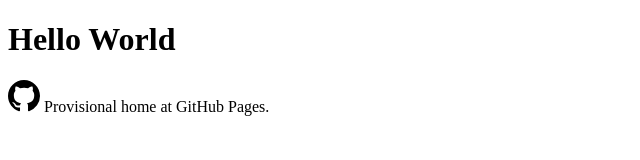
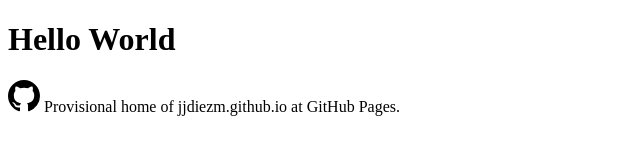
Before and after one commit to jjdiezm/jjdiezm.github.io, a plain HTML site: page index.html in a window 1280 px wide. Shown: the whole page, without its empty margins (0-640 px from the left). Drawn offline with Linux system fonts and the light colour scheme.

Commit message:
New index.html

```diff
--- a/index.html
+++ b/index.html
@@ -3,6 +3,6 @@
 <body>
 <h1>Hello World</h1>
 <p><svg class="octicon octicon-mark-github v-align-middle" height="32" viewBox="0 0 16 16" version="1.1" width="32" aria-hidden="true"><path fill-rule="evenodd" d="M8 0C3.58 0 0 3.58 0 8c0 3.54 2.29 6.53 5.47 7.59.4.07.55-.17.55-.38 0-.19-.01-.82-.01-1.49-2.01.37-2.53-.49-2.69-.94-.09-.23-.48-.94-.82-1.13-.28-.15-.68-.52-.01-.53.63-.01 1.08.58 1.23.82.72 1.21 1.87.87 2.33.66.07-.52.28-.87.51-1.07-1.78-.2-3.64-.89-3.64-3.95 0-.87.31-1.59.82-2.15-.08-.2-.36-1.02.08-2.12 0 0 .67-.21 2.2.82.64-.18 1.32-.27 2-.27.68 0 1.36.09 2 .27 1.53-1.04 2.2-.82 2.2-.82.44 1.1.16 1.92.08 2.12.51.56.82 1.27.82 2.15 0 3.07-1.87 3.75-3.65 3.95.29.25.54.73.54 1.48 0 1.07-.01 1.93-.01 2.2 0 .21.15.46.55.38A8.013 8.013 0 0016 8c0-4.42-3.58-8-8-8z"></path></svg>
-Provisional home at GitHub Pages.</p>
+Provisional home of jjdiezm.github.io at GitHub Pages.</p>
 </body>
 </html>
```
